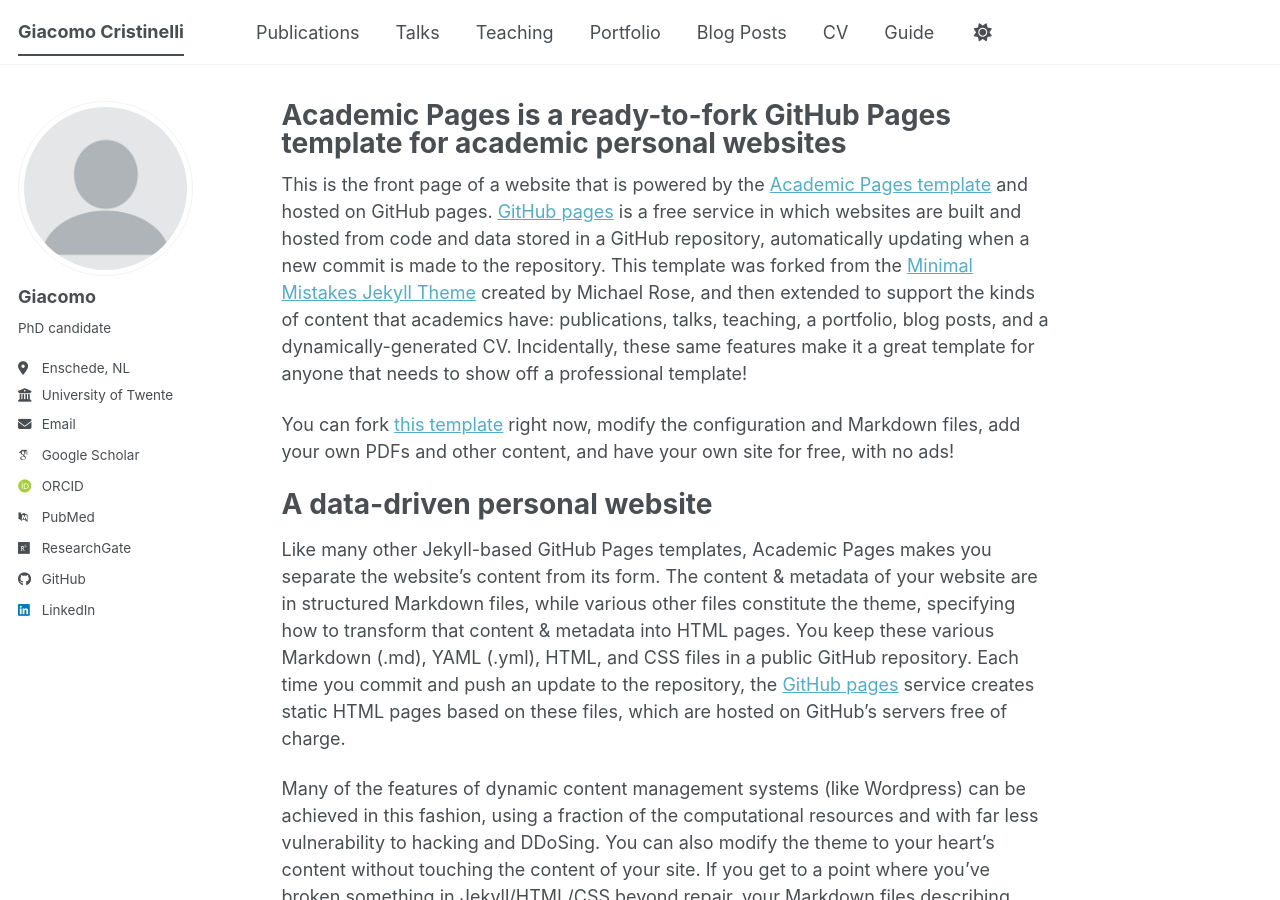
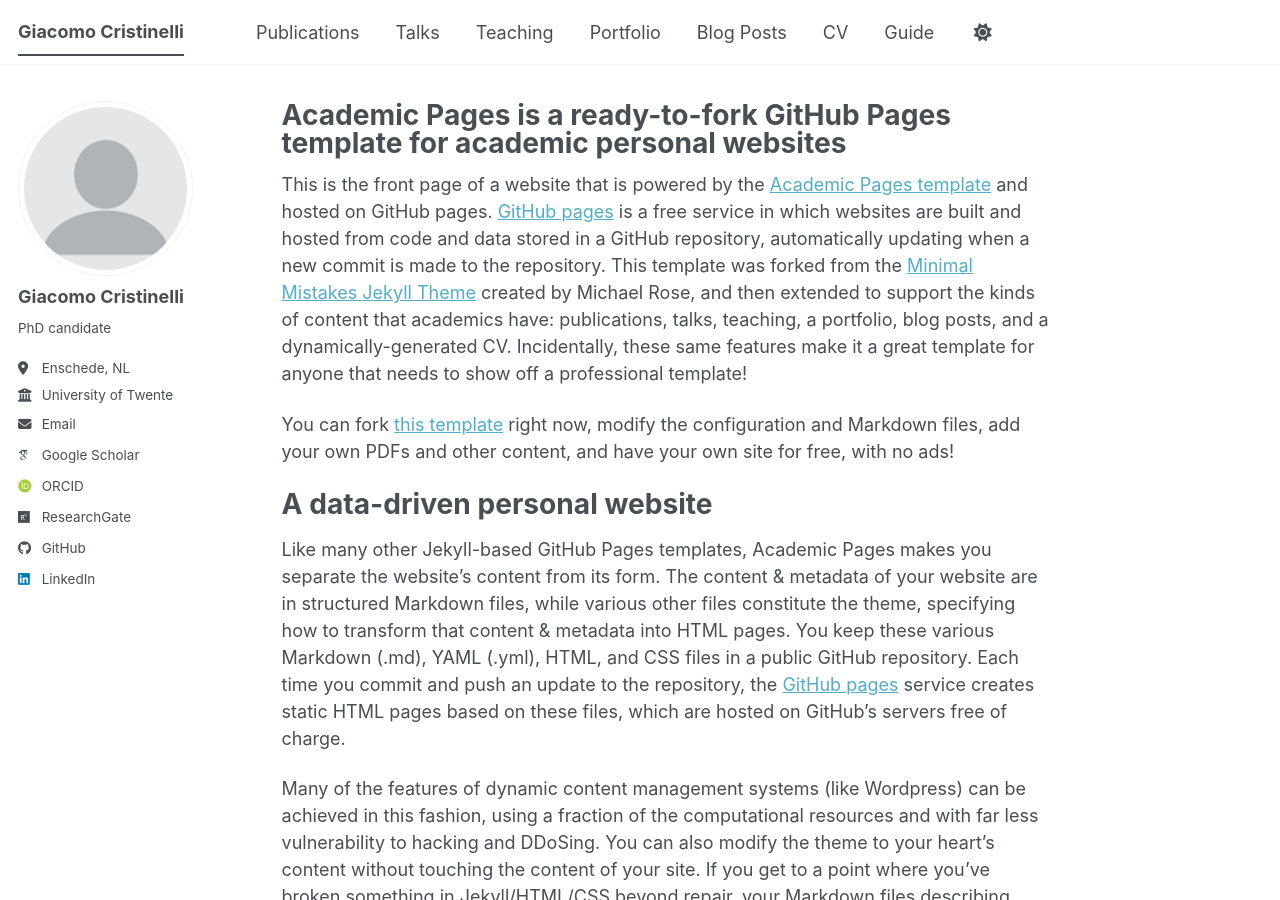
Before and after one commit to gcristinelli/gcristinelli.github.io, a Jekyll site: the page built from _pages/about.md, in a window 1280 px wide and 900 px high. Built offline with Jekyll 4.4.1, drawn with Linux system fonts in a browser that asks for light colours; some web fonts are replaced; a script bundle is joined from its source files by our own code; library files that are not in the unit come from our copies; some of the changed lines change nothing that is shown.

Commit message:
Basic info update

```diff
--- a/_config.yml
+++ b/_config.yml
@@ -24,7 +24,7 @@
 author:
   # Biographic information
   avatar           : "profile.png"
-  name             : "Giacomo"
+  name             : "Giacomo Cristinelli"
   pronouns         : # example: "she/her"
   bio              : "PhD candidate"
   location         : "Enschede, NL"
@@ -41,7 +41,7 @@
   orcid            : "https://orcid.org/0009-0001-1554-6263"
   semantic         : # URL
   ssrn             : # URL
-  pubmed           : "https://www.ncbi.nlm.nih.gov/pubmed/?term=john+snow"
+  pubmed           : # URL
   researchgate     : "https://www.researchgate.net/profile/Giacomo-Cristinelli?ev=hdr_xprf" # URL
   scopus           : # URL
   zotero           : # URL
@@ -66,7 +66,7 @@
   keybase          : # Username
   instagram        : # Username
   lastfm           : # Username
-  linkedin         : "www.linkedin.com/in/giacomo-cristinelli-1b11091aa" # Username
+  linkedin         : "giacomo-cristinelli-1b11091aa/" # Username
   mastodon         : # URL
   medium           : # URL
   pinterest        : # Username
```
